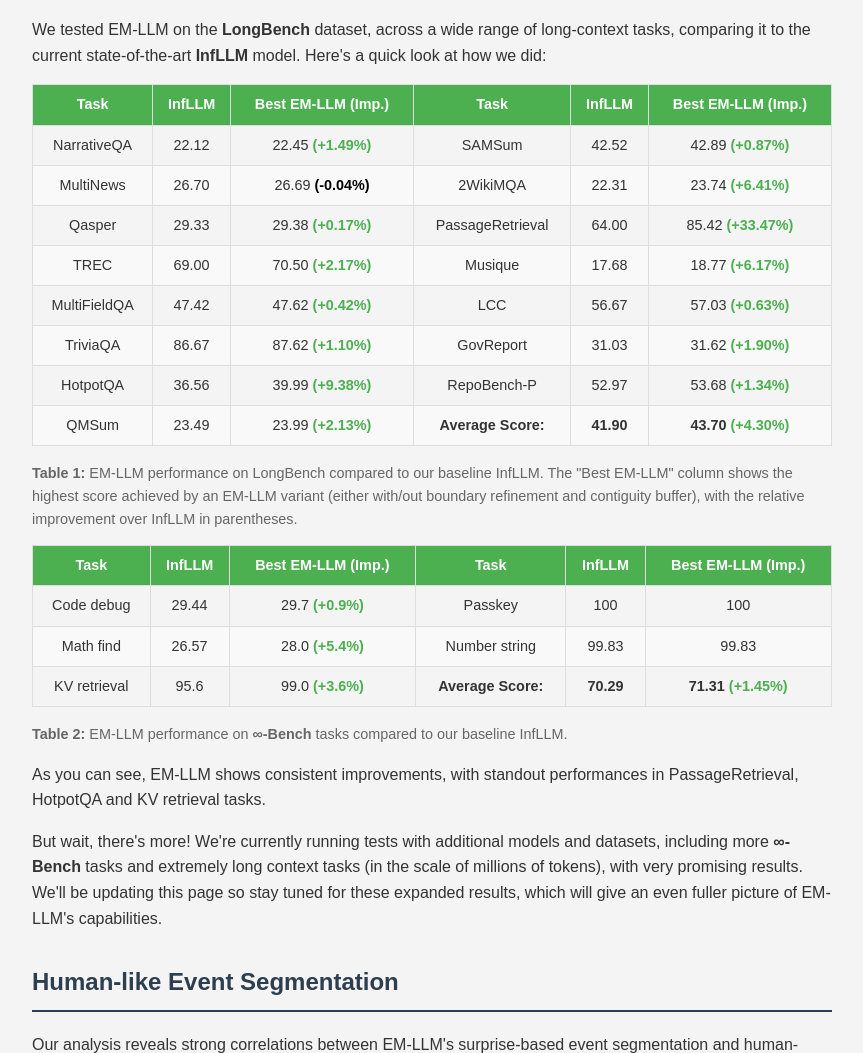
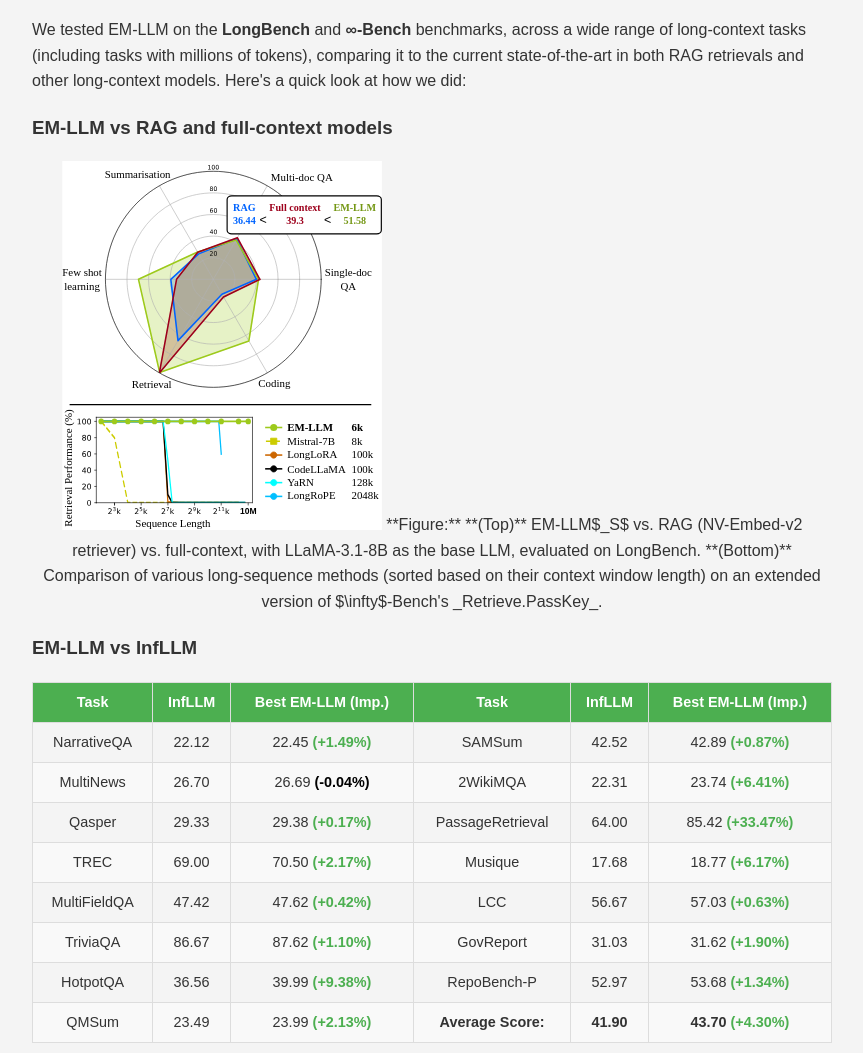
Before and after one commit to em-llm/em-llm.github.io, a plain HTML site: page index.html in a window 1280 px wide. Shown: the part 1926-2979 px from the top of the page, without its empty margins (208-1071 px from the left). Drawn offline with nearby package versions, Linux system fonts and the light colour scheme; some packages are replaced by stand-ins of ours.

Commit message:
Update index.html

```diff
--- a/index.html
+++ b/index.html
@@ -43,7 +43,7 @@
             <h2>Summary</h2>
             <p>While typical large language models (LLMs) struggle with processing extensive contexts, the human brain excels at organising and retrieving experiences spanning a lifetime. In this work, we introduce <b>EM-LLM</b>, an architecture that integrates key aspects of human episodic memory and event cognition into LLMs with <b>no fine-tuning</b>, enabling them to handle practically infinite context lengths while maintaining computational efficiency.</p>
             <p>EM-LLM organises sequences of tokens into coherent episodic events using a combination of Bayesian surprise and graph-theoretic boundary refinement in an online fashion. When needed, these events are retrieved through a two-stage memory process, combining similarity-based and temporally contiguous retrieval for efficient and human-like access to relevant information.</p>
-            <p>Experiments on the <i><a href="https://github.com/THUDM/LongBench">LongBench</a></i> and <I><a href="https://github.com/OpenBMB/InfiniteBench">InfiniteBench</a></i> benchmarks demonstrate EM-LLM's superior performance, consistently outperforming the SOTA retrieval model <a href="https://arxiv.org/abs/2402.04617">InfLLM</a> across various baseline LLMs. In addition, EM-LLM <b>outperforms RAG</b> in a wide range of tasks, while requiring similar resources. Notably, EM-LLM's performance even <b>surpasses full-context models</b> in most tasks, while successfully performing retrieval across <b>10M tokens</b> - a scale computationally infeasible for such models. Our analysis reveals strong correlations between EM-LLM's event segmentation and human-perceived events, suggesting a bridge between this artificial system and its biological counterpart, thereby offering a novel computational framework for exploring human memory mechanisms.</p>
+            <p>Experiments on the <i><a class="dataset-link" href="https://github.com/THUDM/LongBench">LongBench</a></i> and <I><a class="dataset-link" href="https://github.com/OpenBMB/InfiniteBench">InfiniteBench</a></i> benchmarks demonstrate EM-LLM's superior performance, consistently outperforming the SOTA retrieval model <a class="dataset-link" href="https://arxiv.org/abs/2402.04617">InfLLM</a> across various baseline LLMs. In addition, EM-LLM <strong>outperforms <a class="dataset-link" href="#">SOTA RAG<a></a></strong> retrieval models in a wide range of tasks, while requiring similar resources. Notably, EM-LLM's performance even <b>surpasses full-context models</b> in most tasks, while successfully performing retrieval across <b>10M tokens</b> - a scale computationally infeasible for such models. Our analysis reveals strong correlations between EM-LLM's event segmentation and human-perceived events, suggesting a bridge between this artificial system and its biological counterpart, thereby offering a novel computational framework for exploring human memory mechanisms.</p>
         </section>
 
         <section id="architecture">
@@ -60,8 +60,18 @@
         <section id="results">
             <h2>Performance Results</h2>
             <p>
-                We tested EM-LLM on the <a href="#" class="dataset-link"><strong>LongBench</strong></a> dataset, across a wide range of long-context tasks, comparing it to the current state-of-the-art <a href="#" class="dataset-link"><strong>InfLLM</strong></a> model. Here's a quick look at how we did:
+                We tested EM-LLM on the <a href="#" class="dataset-link"><strong>LongBench</strong></a> and <a href="#" class="dataset-link"><strong>∞-Bench</strong></a> benchmarks, across a wide range of long-context tasks (including tasks with millions of tokens), comparing it to the current state-of-the-art in both RAG retrievals and other long-context models. Here's a quick look at how we did:
             </p>
+
+            <h3>EM-LLM vs RAG and full-context models</h3>
+            <p>
+            <div align="center">
+              <img src="./Fig_rag_fc_10M.svg" alt="emllm_rag_fc" width="40%"/>
+              **Figure:** **(Top)** EM-LLM$_S$ vs. RAG (NV-Embed-v2 retriever) vs. full-context, with LLaMA-3.1-8B as the base LLM, evaluated on LongBench. **(Bottom)** Comparison of various long-sequence methods (sorted based on their context window length) on an extended version of $\infty$-Bench's _Retrieve.PassKey_.
+            </div>
+            </p>
+
+            <h3>EM-LLM vs <a href="#" class="dataset-link">InfLLM</a></h3>
             <div class="table-container">
                 <table class="results-table concise">
                     <thead>
@@ -196,8 +206,7 @@
             </p>
 
             <p>
-                But wait, there's more! We're currently running tests with additional models and datasets, including more <a href="#" class="dataset-link"><strong>∞-Bench</strong></a> tasks and extremely long context tasks (in the scale of millions of tokens), with very promising results.
-                We'll be updating this page so stay tuned for these expanded results, which will give an even fuller picture of EM-LLM's capabilities.
+                But wait, there's more! We'll be updating this page so stay tuned for these expanded results, which will give an even fuller picture of EM-LLM's capabilities.
             </p>
         </section>
 
```
